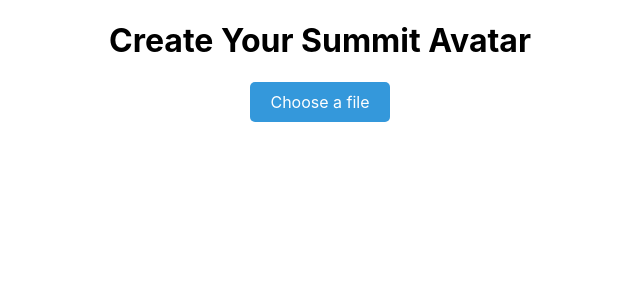
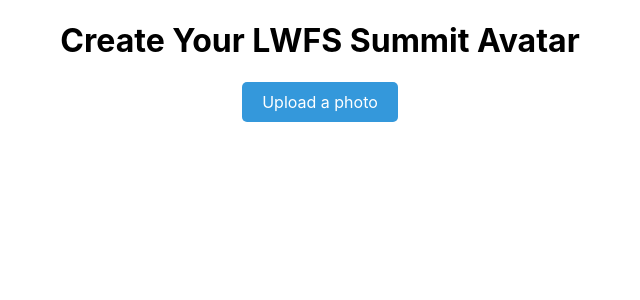
Before and after one commit to Sliver14/lwfs-summit-registration-client, a React (Create React App) app: page / in a window 1280 px wide. Shown: the top 300 px of the page, without its empty margins (320-960 px from the left). Built offline with nearby package versions, Linux system fonts and the light colour scheme.

Commit message:
updated title

```diff
--- a/src/pages/SummitFlyer.js
+++ b/src/pages/SummitFlyer.js
@@ -54,12 +54,13 @@ const CreateFlyer = () => {
 
   return (
     <div className='summitflyer' >
-      <h1 style={{justifySelf: "center",}}>Create Your Summit Avatar</h1>
+      <h1 className='summith1'>Create Your LWFS
+       Summit Avatar</h1>
 
       {/* Image Upload Section */}
       <div className='upload-container'>
         <label htmlFor="file-upload" className='file-upload-label'>
-        Choose a file
+        Upload a photo
           <input type="file" accept="image/*" className='file-upload-input' id="file-upload" onChange={handleFileChange} />
         </label>
         {fileName && <span id="file-name">{fileName}</span>}
@@ -81,7 +82,7 @@ const CreateFlyer = () => {
       )}
 
       {imageSrc && (
-        <button className='save-crop' style={{justifySelf: "center", }} onClick={handleSaveCrop}>Save Crop</button>
+        <button className='save-crop' style={{justifySelf: "center",  }} onClick={handleSaveCrop}>Save Crop</button>
       )}
 
       {/* Flyer Preview Section */}
--- a/src/style/flyer.css
+++ b/src/style/flyer.css
@@ -2,6 +2,14 @@
     display: flex;
     align-items: center;
     flex-direction: column;
+    justify-items: center;
+
+}
+
+.summith1{
+    /* align-self: center; */
+    justify-self: center;
+
 }
 
 .file-upload-input {
```
Also changed, not shown: src/images/16th_summit_registration.jpg.
